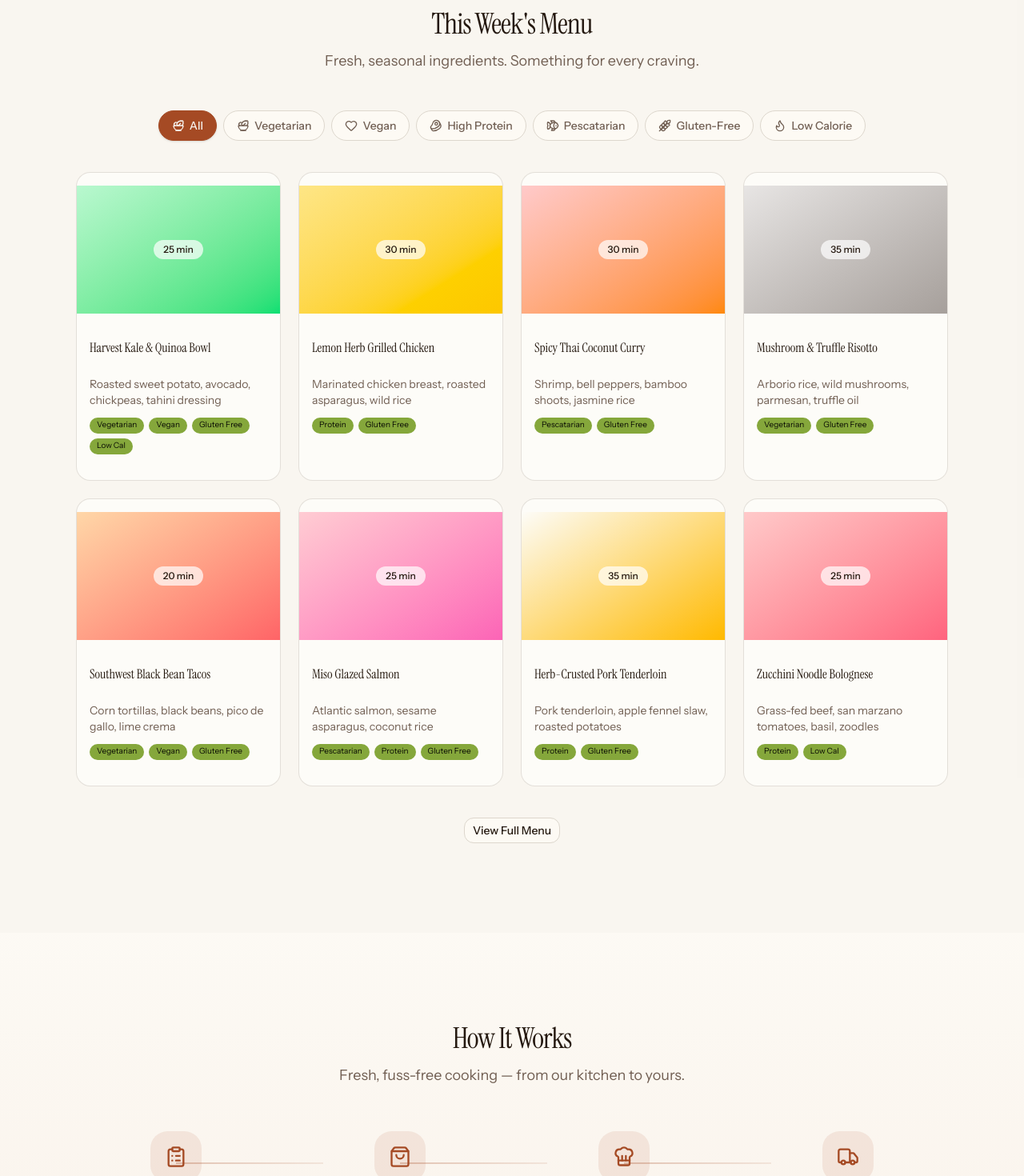
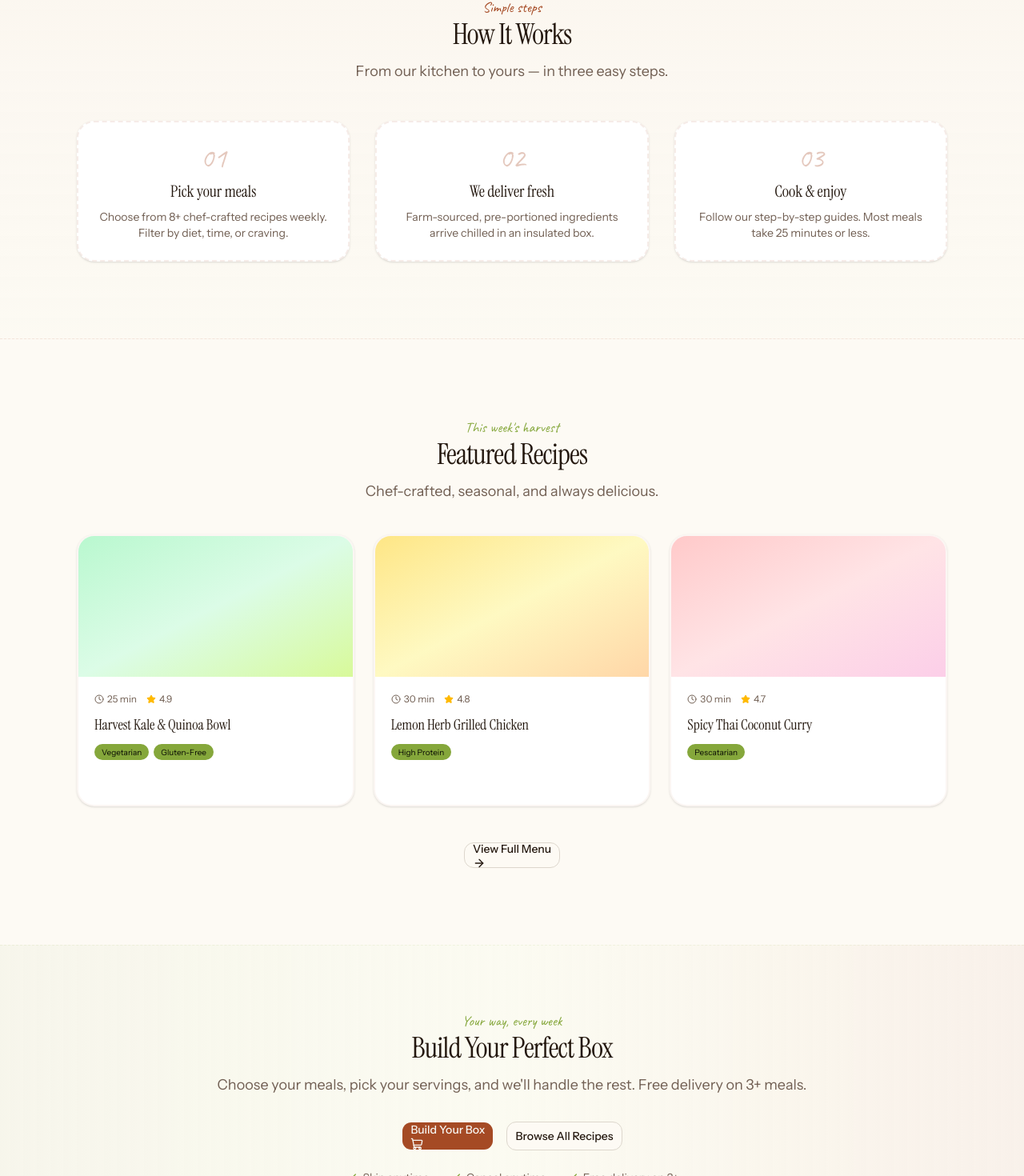
Before and after one commit to anas-khan-antimatter/mkt-mesa-kitchen, a Next.js app: page / in a window 1280 px wide. Shown: the part 807-2277 px from the top of the page at 80% size. Built offline with nearby package versions, Linux system fonts and the light colour scheme.

Commit message:
antimatter: CRITICAL — THIS chat only. switch_mode to edit if you are in ask/review.

```diff
--- a/src/app/page.tsx
+++ b/src/app/page.tsx
@@ -1,19 +1,228 @@
 import { HeroSection } from "@/components/hero-section";
-import { MenuSection } from "@/components/menu-section";
-import { HowItWorksSection } from "@/components/how-it-works-section";
-import { RecipesSection } from "@/components/recipes-section";
-import { PricingSection } from "@/components/pricing-section";
-import { SubscribeSection } from "@/components/subscribe-section";
+import Link from "next/link";
+import { Button } from "@/components/ui/button";
+import { Badge } from "@/components/ui/badge";
+import {
+  ArrowRight,
+  Check,
+  Salad,
+  Beef,
+  Sparkles,
+  Clock,
+  Star,
+  BookOpen,
+  ShoppingCart,
+} from "lucide-react";
+
+const featuredMeals = [
+  {
+    name: "Harvest Kale & Quinoa Bowl",
+    tags: ["Vegetarian", "Gluten-Free"],
+    time: "25 min",
+    rating: 4.9,
+    color: "from-green-200 via-green-100 to-lime-200",
+    slug: "harvest-kale-quinoa-bowl",
+  },
+  {
+    name: "Lemon Herb Grilled Chicken",
+    tags: ["High Protein"],
+    time: "30 min",
+    rating: 4.8,
+    color: "from-amber-200 via-yellow-100 to-orange-200",
+    slug: "lemon-herb-grilled-chicken",
+  },
+  {
+    name: "Spicy Thai Coconut Curry",
+    tags: ["Pescatarian"],
+    time: "30 min",
+    rating: 4.7,
+    color: "from-red-200 via-rose-100 to-pink-200",
+    slug: "spicy-thai-coconut-curry",
+  },
+];
+
+const howItWorks = [
+  {
+    step: "01",
+    title: "Pick your meals",
+    desc: "Choose from 8+ chef-crafted recipes weekly. Filter by diet, time, or craving.",
+  },
+  {
+    step: "02",
+    title: "We deliver fresh",
+    desc: "Farm-sourced, pre-portioned ingredients arrive chilled in an insulated box.",
+  },
+  {
+    step: "03",
+    title: "Cook & enjoy",
+    desc: "Follow our step-by-step guides. Most meals take 25 minutes or less.",
+  },
+];
 
 export default function Home() {
   return (
     <>
       <HeroSection />
-      <MenuSection />
-      <HowItWorksSection />
-      <RecipesSection />
-      <PricingSection />
-      <SubscribeSection />
+
+      {/* Cookbook feature: How It Works — with cookbook numbers */}
+      <section className="border-y border-dashed border-primary/10 bg-gradient-to-b from-primary/[0.02] to-lime-50/10 py-20 sm:py-24">
+        <div className="container mx-auto max-w-6xl px-4 sm:px-6 lg:px-8">
+          <div className="mb-12 text-center">
+            <span className="font-hand text-lg text-primary">Simple steps</span>
+            <h2 className="font-heading text-3xl tracking-tight sm:text-4xl">
+              How It Works
+            </h2>
+            <p className="mt-3 text-lg text-muted-foreground">
+              From our kitchen to yours — in three easy steps.
+            </p>
+          </div>
+          <div className="grid gap-8 md:grid-cols-3">
+            {howItWorks.map((item) => (
+              <div
+                key={item.step}
+                className="relative rounded-2xl border-2 border-dashed border-primary/10 bg-white p-6 text-center shadow-sm transition-all hover:border-primary/20 hover:shadow-md"
+              >
+                <span className="font-hand text-4xl text-primary/30">
+                  {item.step}
+                </span>
+                <h3 className="mt-2 font-heading text-xl">{item.title}</h3>
+                <p className="mt-2 text-sm text-muted-foreground">{item.desc}</p>
+              </div>
+            ))}
+          </div>
+        </div>
+      </section>
+
+      {/* Featured menu / cookbook spread */}
+      <section className="py-20 sm:py-24">
+        <div className="container mx-auto max-w-6xl px-4 sm:px-6 lg:px-8">
+          <div className="mb-10 text-center">
+            <span className="font-hand text-lg text-secondary">
+              This week&apos;s harvest
+            </span>
+            <h2 className="font-heading text-3xl tracking-tight sm:text-4xl">
+              Featured Recipes
+            </h2>
+            <p className="mt-3 text-lg text-muted-foreground">
+              Chef-crafted, seasonal, and always delicious.
+            </p>
+          </div>
+          <div className="grid gap-6 sm:grid-cols-2 lg:grid-cols-3">
+            {featuredMeals.map((meal) => (
+              <Link
+                key={meal.slug}
+                href={`/recipes/${meal.slug}`}
+                className="group relative overflow-hidden rounded-2xl border-2 border-primary/5 bg-white shadow-sm transition-all hover:border-primary/20 hover:shadow-lg"
+              >
+                <div
+                  className={`h-44 w-full bg-gradient-to-br ${meal.color}`}
+                />
+                <div className="p-5">
+                  <div className="mb-3 flex items-center gap-3 text-xs text-muted-foreground">
+                    <span className="flex items-center gap-1">
+                      <Clock className="h-3 w-3" />
+                      {meal.time}
+                    </span>
+                    <span className="flex items-center gap-1">
+                      <Star className="h-3 w-3 fill-amber-400 text-amber-400" />
+                      {meal.rating}
+                    </span>
+                  </div>
+                  <h3 className="font-heading text-lg leading-snug group-hover:text-primary transition-colors">
+                    {meal.name}
+                  </h3>
+                  <div className="mt-3 flex flex-wrap gap-1.5">
+                    {meal.tags.map((tag) => (
+                      <Badge
+                        key={tag}
+                        variant="secondary"
+                        className="text-[10px] font-normal capitalize"
+                      >
+                        {tag}
+                      </Badge>
+                    ))}
+                  </div>
+                  <div className="mt-4 flex items-center gap-1 text-sm font-medium text-primary opacity-0 transition-opacity group-hover:opacity-100">
+                    View Recipe <ArrowRight className="h-3.5 w-3.5" />
+                  </div>
+                </div>
+              </Link>
+            ))}
+          </div>
+          <div className="mt-10 text-center">
+            <Button variant="outline" className="gap-2" asChild>
+              <Link href="/menu">
+                View Full Menu
+                <ArrowRight className="h-4 w-4" />
+              </Link>
+            </Button>
+          </div>
+        </div>
+      </section>
+
+      {/* Meal planner CTA */}
+      <section className="border-y border-dashed border-secondary/10 bg-gradient-to-r from-secondary/5 via-lime-50/20 to-primary/5 py-16 sm:py-20">
+        <div className="container mx-auto max-w-6xl px-4 sm:px-6 lg:px-8">
+          <div className="mx-auto max-w-3xl text-center">
+            <span className="font-hand text-lg text-secondary">
+              Your way, every week
+            </span>
+            <h2 className="font-heading text-3xl tracking-tight sm:text-4xl">
+              Build Your Perfect Box
+            </h2>
+            <p className="mt-3 text-lg text-muted-foreground">
+              Choose your meals, pick your servings, and we&apos;ll handle the
+              rest. Free delivery on 3+ meals.
+            </p>
+            <div className="mt-8 flex flex-wrap justify-center gap-4">
+              <Button size="lg" className="gap-2" asChild>
+                <Link href="/plan">
+                  Build Your Box
+                  <ShoppingCart className="h-4 w-4" />
+                </Link>
+              </Button>
+              <Button variant="outline" size="lg" asChild>
+                <Link href="/recipes">Browse All Recipes</Link>
+              </Button>
+            </div>
+            <div className="mt-6 flex flex-wrap justify-center gap-6 text-sm text-muted-foreground">
+              <span className="flex items-center gap-1.5">
+                <Check className="h-4 w-4 text-secondary" />
+                Skip anytime
+              </span>
+              <span className="flex items-center gap-1.5">
+                <Check className="h-4 w-4 text-secondary" />
+                Cancel anytime
+              </span>
+              <span className="flex items-center gap-1.5">
+                <Check className="h-4 w-4 text-secondary" />
+                Free delivery on 3+
+              </span>
+            </div>
+          </div>
+        </div>
+      </section>
+
+      {/* Testimonial / cookbook quote */}
+      <section className="py-16 sm:py-20">
+        <div className="container mx-auto max-w-4xl px-4 sm:px-6 lg:px-8">
+          <div className="rounded-3xl border-2 border-dashed border-primary/10 bg-gradient-to-br from-white to-primary/[0.02] p-8 text-center sm:p-12">
+            <span className="font-hand text-6xl leading-none text-primary/20">
+              &ldquo;
+            </span>
+            <blockquote className="-mt-4 font-heading text-xl leading-relaxed sm:text-2xl">
+              Mesa changed how we eat. The ingredients are so fresh, the recipes
+              are foolproof, and we actually look forward to cooking together.
+            </blockquote>
+            <div className="mt-6">
+              <p className="font-medium">— Sarah &amp; Mike</p>
+              <p className="text-sm text-muted-foreground">
+                Mesa members since 2024
+              </p>
+            </div>
+          </div>
+        </div>
+      </section>
     </>
   );
 }
```
